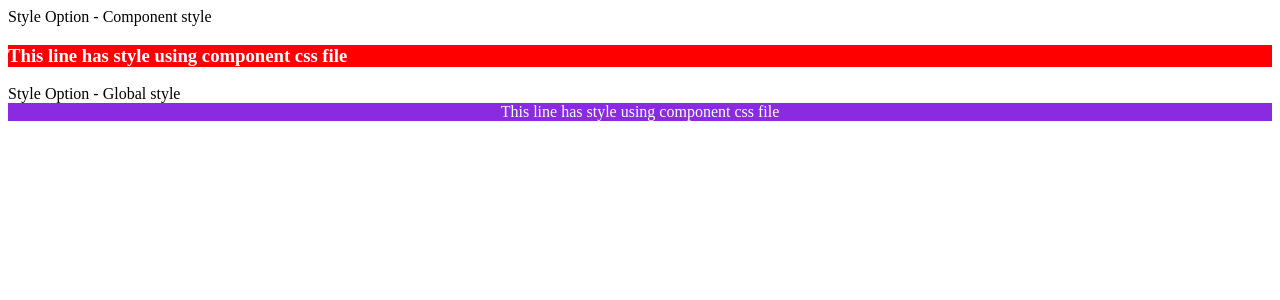
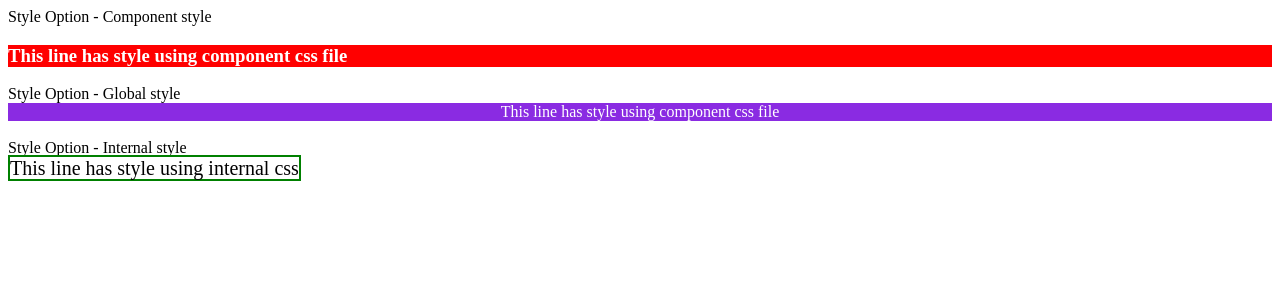
Before and after one commit to ShubhamDev021/Angular_Course, an Angular app: page / in a window 1280 px wide. Shown: the top 300 px of the page. Built offline with nearby package versions, Linux system fonts and the light colour scheme.

Commit message:
Style Option - Internal style

```diff
--- a/src/app/app.component.html
+++ b/src/app/app.component.html
@@ -43,3 +43,14 @@ Style Option - Global style
   This line has style using component css file
 </div>
 <br>
+
+Style Option - Internal style
+<style>
+  .span-class {
+    font-size: 20px;
+    border: 2px solid green;
+  }
+</style>
+<br>
+<span class="span-class">This line has style using internal css</span>
+<br><br>
```
